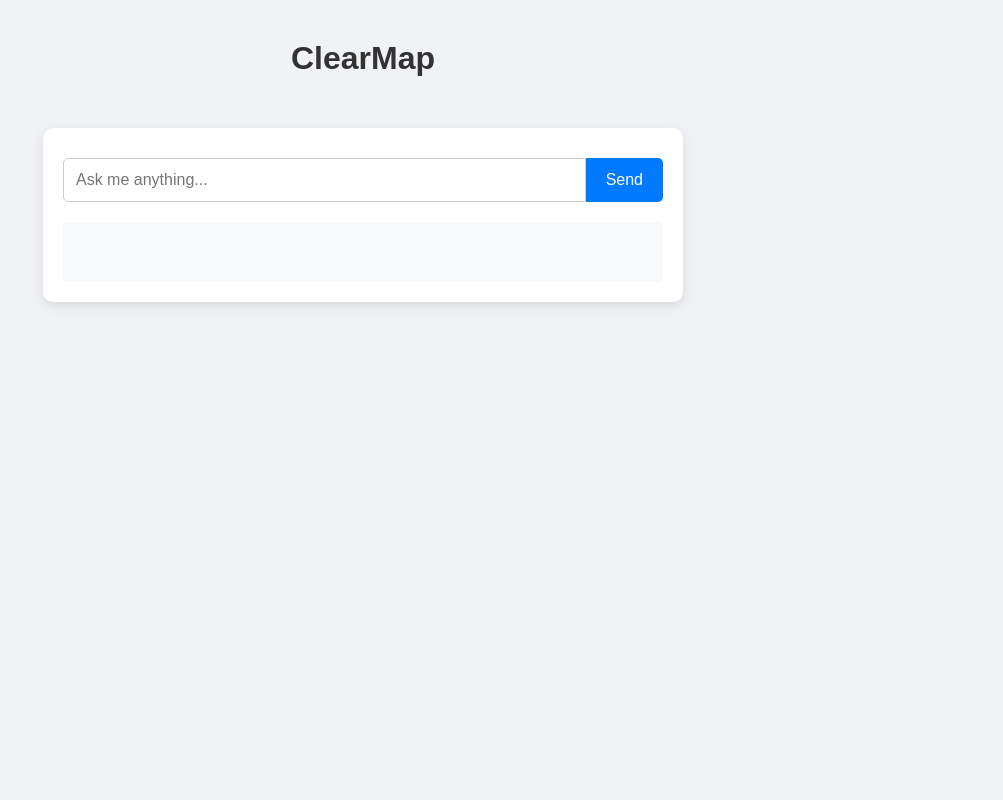
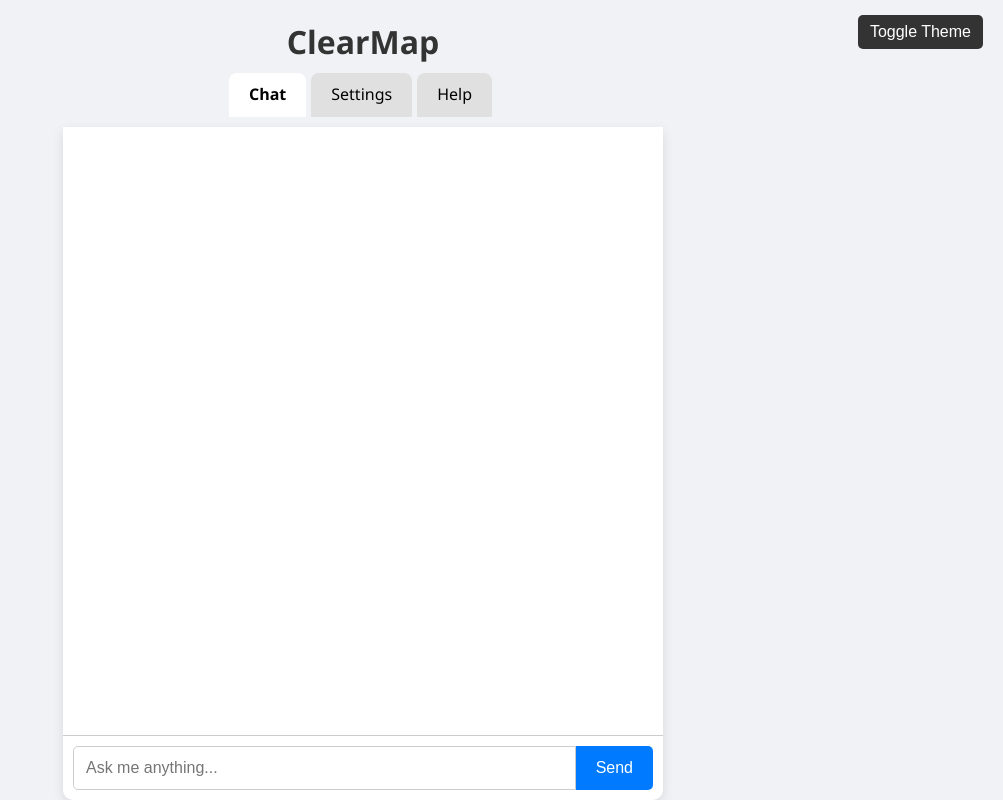
Before and after one commit to Baconcat1912/ClearMap, a Flask app: page / in a window 1280 px wide. Shown: the whole page, without its empty margins (277-1280 px from the left). Run offline with Flask 3, Linux system fonts and the light colour scheme.

Commit message:
Improve gui

```diff
--- a/app-test.py
+++ b/app-test.py
@@ -1,5 +1,6 @@
 from flask import Flask, request, jsonify, render_template
 from temporary_suck_api import get_ai_response
+
 app = Flask(__name__)
 
 @app.route('/')
--- a/templates/index.html
+++ b/templates/index.html
@@ -1,10 +1,11 @@
 <!DOCTYPE html>
-<html>
+<html lang="en">
 <head>
+  <meta charset="UTF-8" />
   <title>ClearMap AI Chat</title>
   <style>
     body {
-      font-family: Arial, sans-serif;
+      font-family: 'Segoe UI', sans-serif;
       background: #f0f2f5;
       margin: 0;
       padding: 0;
@@ -12,27 +13,90 @@
       flex-direction: column;
       align-items: center;
       height: 100vh;
+      transition: background 0.3s;
     }
 
     h1 {
-      margin-top: 40px;
+      margin: 20px 0 10px;
       color: #333;
     }
 
-    .chat-container {
-      margin-top: 30px;
+    .tabs {
+      display: flex;
+      margin-bottom: 10px;
+    }
+
+    .tab {
+      padding: 10px 20px;
+      cursor: pointer;
+      background-color: #e0e0e0;
+      border-radius: 8px 8px 0 0;
+      margin-right: 5px;
+    }
+
+    .tab.active {
+      background-color: white;
+      font-weight: bold;
+      border-bottom: 2px solid white;
+    }
+
+    .tab-content {
+      display: none;
       background: white;
-      padding: 20px;
-      border-radius: 10px;
+      border-radius: 0 0 10px 10px;
       box-shadow: 0 4px 12px rgba(0, 0, 0, 0.1);
       width: 90%;
       max-width: 600px;
+      flex: 1;
+      overflow: hidden;
+    }
+
+    .tab-content.active {
+      display: flex;
+      flex-direction: column;
+    }
+
+    .chat-history {
+      flex: 1;
+      padding: 20px;
+      overflow-y: auto;
+      display: flex;
+      flex-direction: column;
+      gap: 12px;
+    }
+
+    .message {
+      padding: 10px 15px;
+      border-radius: 20px;
+      max-width: 80%;
+      word-wrap: break-word;
+    }
+
+    .user-message {
+      align-self: flex-end;
+      background-color: #007bff;
+      color: white;
+    }
+
+    .ai-message {
+      align-self: flex-start;
+      background-color: #e9ecef;
+      color: #333;
+    }
+
+    .thinking {
+      font-style: italic;
+      color: #888;
+    }
+
+    body.dark .thinking {
+      color: #aaa;
     }
 
     .input-group {
       display: flex;
-      width: 100%;
-      margin-top: 10px;
+      padding: 10px;
+      border-top: 1px solid #ccc;
     }
 
     #chatInput {
@@ -59,47 +123,116 @@
       background-color: #0056b3;
     }
 
-    #response {
-      margin-top: 20px;
-      background-color: #f8f9fa;
-      padding: 15px;
+    .toggle-theme {
+      position: absolute;
+      top: 15px;
+      right: 20px;
+      cursor: pointer;
+      background: #333;
+      color: white;
+      border: none;
+      padding: 8px 12px;
       border-radius: 5px;
+    }
+
+    body.dark {
+      background: #1e1e1e;
+    }
+
+    body.dark .tab-content {
+      background: #2b2b2b;
+    }
+
+    body.dark .ai-message {
+      background: #444;
+      color: #eee;
+    }
+
+    body.dark .tab {
+      background-color: #444;
+      color: #eee;
+    }
+
+    body.dark .tab.active {
+      background-color: #2b2b2b;
+      border-bottom: 2px solid #2b2b2b;
+    }
+
+    body.dark h1 {
+      color: #eee;
+    }
+
+    .content-page {
+      padding: 20px;
       color: #333;
-      min-height: 30px;
+    }
+
+    body.dark .content-page {
+      color: #eee;
     }
   </style>
 </head>
 <body>
 
+  <button class="toggle-theme" onclick="toggleTheme()">Toggle Theme</button>
   <h1>ClearMap</h1>
 
-  <div class="chat-container">
+  <div class="tabs">
+    <div class="tab active" onclick="switchTab('chatTab')">Chat</div>
+    <div class="tab" onclick="switchTab('settingsTab')">Settings</div>
+    <div class="tab" onclick="switchTab('helpTab')">Help</div>
+  </div>
+
+  <div id="chatTab" class="tab-content active">
+    <div class="chat-history" id="chatHistory"></div>
     <div class="input-group">
-      <input id="chatInput" type="text" placeholder="Ask me anything...">
+      <label for="chatInput"></label><input id="chatInput" type="text" placeholder="Ask me anything...">
       <button onclick="sendMessage()">Send</button>
     </div>
-    <div id="response"></div>
+  </div>
+
+  <div id="settingsTab" class="tab-content">
+    <div class="content-page">
+      <h2>Settings</h2>
+      <p>Theme toggle is available. More settings coming soon.</p>
+    </div>
+  </div>
+
+  <div id="helpTab" class="tab-content">
+    <div class="content-page">
+      <h2>Help</h2>
+      <p>Type your questions in the Chat tab and press Enter or click "Send". You'll see "[Thinking...]" while the AI prepares a response.</p>
+    </div>
   </div>
 
   <script>
-    // Add event listener when the page loads
-    document.addEventListener('DOMContentLoaded', function() {
-      const input = document.getElementById('chatInput');
+    document.addEventListener('DOMContentLoaded', () => {
+      document.getElementById('chatInput').addEventListener('keydown', function (event) {
+        if (event.key === 'Enter') sendMessage();
+      });
+      loadTheme();
+    });
 
-      // Handle Enter key press
-      input.addEventListener('keydown', function(event) {
-        if (event.key === 'Enter') {
-          sendMessage();
+    function formatResponseText(text) {
+  // Handle <think> tags only if they contain content
+  return text.replace(/<think>(.*?)<\/think>/gi, (_, inner) => {
+    if (!inner.trim()) return ''; // Remove empty think tags
+    return `<span class="thinking">[Thinking: ${inner.trim()}]</span>`;
+  });
 }
-      });
-    });
+
 
     async function sendMessage() {
       const input = document.getElementById('chatInput');
-      const message = input.value;
+      const message = input.value.trim();
+      if (!message) return;
 
-      if (!message.trim()) return;
+      appendMessage('user', message);
+      input.value = '';
 
+      const thinkingId = appendThinkingPlaceholder();
+
+      try {
         const response = await fetch('/chat', {
           method: 'POST',
           headers: { 'Content-Type': 'application/json' },
@@ -107,8 +240,70 @@
         });
 
         const data = await response.json();
-      document.getElementById('response').innerText = "AI: " + data.reply;
-      input.value = '';
+        replaceThinking(thinkingId, formatResponseText(data.reply));
+      } catch (error) {
+        replaceThinking(thinkingId, 'Oops! Something went wrong.');
+      }
+    }
+
+    function appendMessage(sender, text) {
+      const chatHistory = document.getElementById('chatHistory');
+      const msgDiv = document.createElement('div');
+      msgDiv.classList.add('message');
+      msgDiv.classList.add(sender === 'user' ? 'user-message' : 'ai-message');
+      msgDiv.innerHTML = text;
+      chatHistory.appendChild(msgDiv);
+      chatHistory.scrollTop = chatHistory.scrollHeight;
+    }
+
+    function appendThinkingPlaceholder() {
+      const chatHistory = document.getElementById('chatHistory');
+      const id = 'thinking-' + Date.now();
+
+      const msgDiv = document.createElement('div');
+      msgDiv.classList.add('message', 'ai-message');
+      msgDiv.setAttribute('id', id);
+      msgDiv.innerHTML = '<span class="thinking">[Thinking]</span>';
+      chatHistory.appendChild(msgDiv);
+      chatHistory.scrollTop = chatHistory.scrollHeight;
+
+      // Animate dots
+      let dotCount = 0;
+      const interval = setInterval(() => {
+        if (!document.getElementById(id)) return clearInterval(interval);
+        dotCount = (dotCount + 1) % 4;
+        document.getElementById(id).innerHTML =
+          '<span class="thinking">[Thinking' + '.'.repeat(dotCount) + ']</span>';
+      }, 500);
+
+      msgDiv.dataset.interval = interval;
+      return id;
+    }
+
+    function replaceThinking(id, newHtml) {
+      const el = document.getElementById(id);
+      if (el) {
+        clearInterval(el.dataset.interval);
+        el.innerHTML = newHtml;
+      }
+    }
+
+    function toggleTheme() {
+      document.body.classList.toggle('dark');
+      localStorage.setItem('theme', document.body.classList.contains('dark') ? 'dark' : 'light');
+    }
+
+    function loadTheme() {
+      const saved = localStorage.getItem('theme');
+      if (saved === 'dark') document.body.classList.add('dark');
+    }
+
+    function switchTab(tabId) {
+      document.querySelectorAll('.tab').forEach(t => t.classList.remove('active'));
+      document.querySelectorAll('.tab-content').forEach(c => c.classList.remove('active'));
+
+      document.querySelector(`.tab[onclick*="${tabId}"]`).classList.add('active');
+      document.getElementById(tabId).classList.add('active');
     }
   </script>
 
```
Lines whose indentation alone changed are shown as unchanged.
